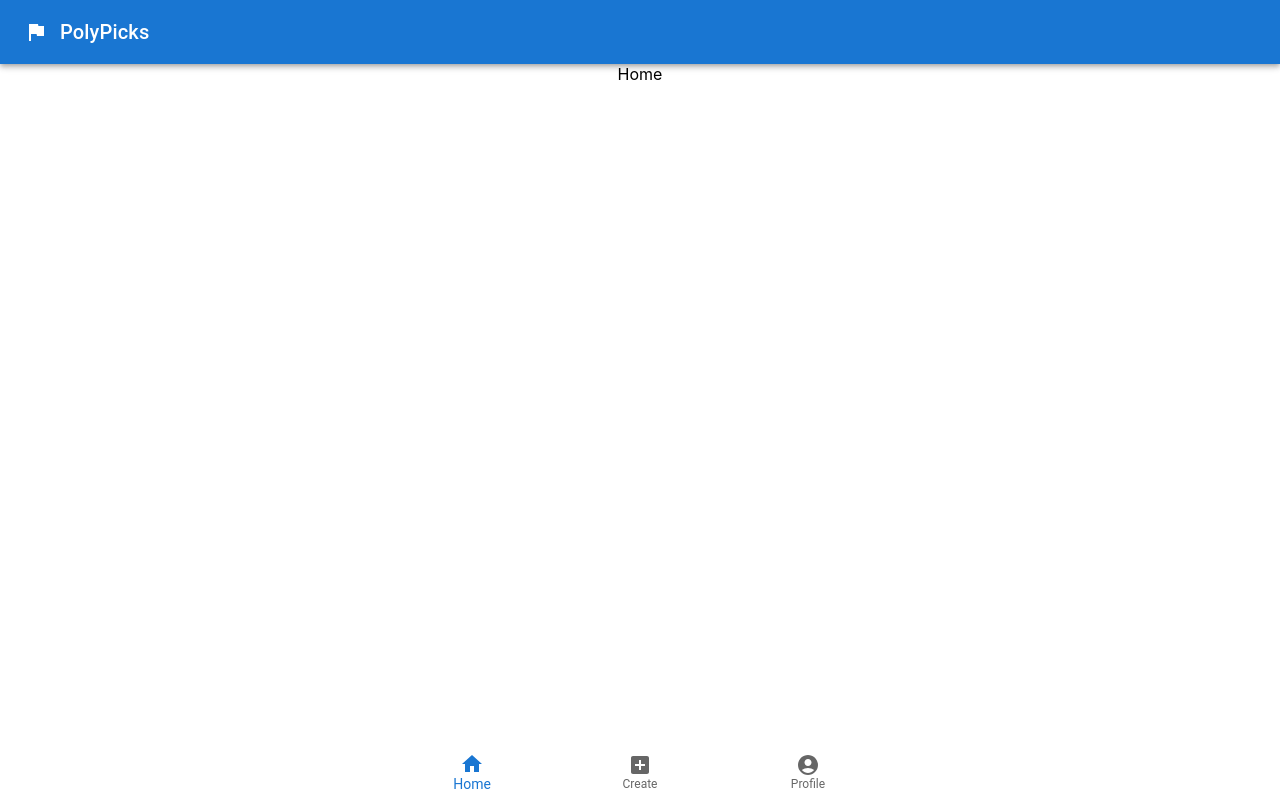
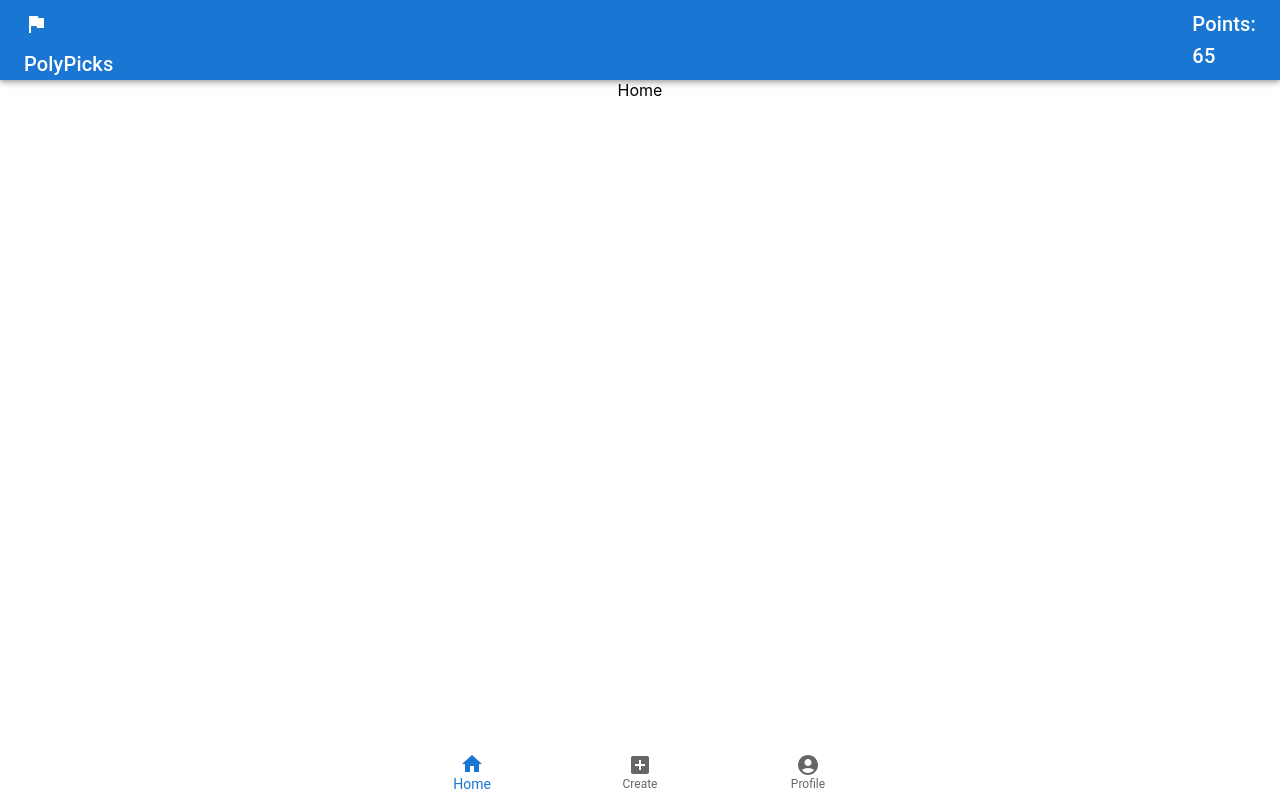
Before and after one commit to EmuMan/stay-soft, a React (Create React App) app in the folder packages/react-frontend/: page / in a window 1280 px wide. Built offline with nearby package versions, Linux system fonts and the light colour scheme.

Commit message:
Add points in the top-right corner

```diff
--- a/packages/react-frontend/src/App.css
+++ b/packages/react-frontend/src/App.css
@@ -23,16 +23,3 @@
   font-size: calc(10px + 2vmin);
   color: white;
 }
-
-.App-link {
-  color: #61dafb;
-}
-
-@keyframes App-logo-spin {
-  from {
-    transform: rotate(0deg);
-  }
-  to {
-    transform: rotate(360deg);
-  }
-}
--- a/packages/react-frontend/src/components/MuiBottomNavigation.js
+++ b/packages/react-frontend/src/components/MuiBottomNavigation.js
@@ -22,7 +22,6 @@ const MuiBottomNavigation = () => {
   compArray.push(createNavComponent("Home"));
   compArray.push(createNavComponent("Create"));
   compArray.push(createNavComponent("Profile"));
-  console.log(value);
   return (
     <div>
       {compArray[value]}
--- a/packages/react-frontend/src/components/MuiNavbar.js
+++ b/packages/react-frontend/src/components/MuiNavbar.js
@@ -1,16 +1,31 @@
-import { AppBar, Toolbar, IconButton, Typography } from "@mui/material";
+import { AppBar, Toolbar, IconButton, Typography, Box } from "@mui/material";
 import CatchingPokemonIcon from "@mui/icons-material/CatchingPokemon";
 import FlagIcon from "@mui/icons-material/Flag";
 const MuiNavbar = () => {
   return (
     <AppBar position="static">
-      <Toolbar>
-        <IconButton size="large" edge="start" color="inherit" aria-label="logo">
-          <FlagIcon />
-        </IconButton>
-        <Typography variant="h6" component="div">
-          PolyPicks
-        </Typography>
+      <Toolbar style={{ display: "flex", justifyContent: "space-between" }}>
+        <div id="logo">
+          <IconButton
+            size="large"
+            edge="start"
+            color="inherit"
+            aria-label="logo"
+          >
+            <FlagIcon />
+          </IconButton>
+          <Typography variant="h6" component="div">
+            PolyPicks
+          </Typography>
+        </div>
+        <Box variant="h6" component="div" id="navBarPoints">
+          <Typography variant="h6" component="div" id="label">
+            Points:
+          </Typography>
+          <Typography variant="h6" compoenent="div" id="points">
+            65
+          </Typography>
+        </Box>
       </Toolbar>
     </AppBar>
   );
--- /dev/null
+++ b/packages/react-frontend/src/components/Profile.js
@@ -0,0 +1,5 @@
+const Profile = () => {
+
+}
+
+export { Profile };
```
